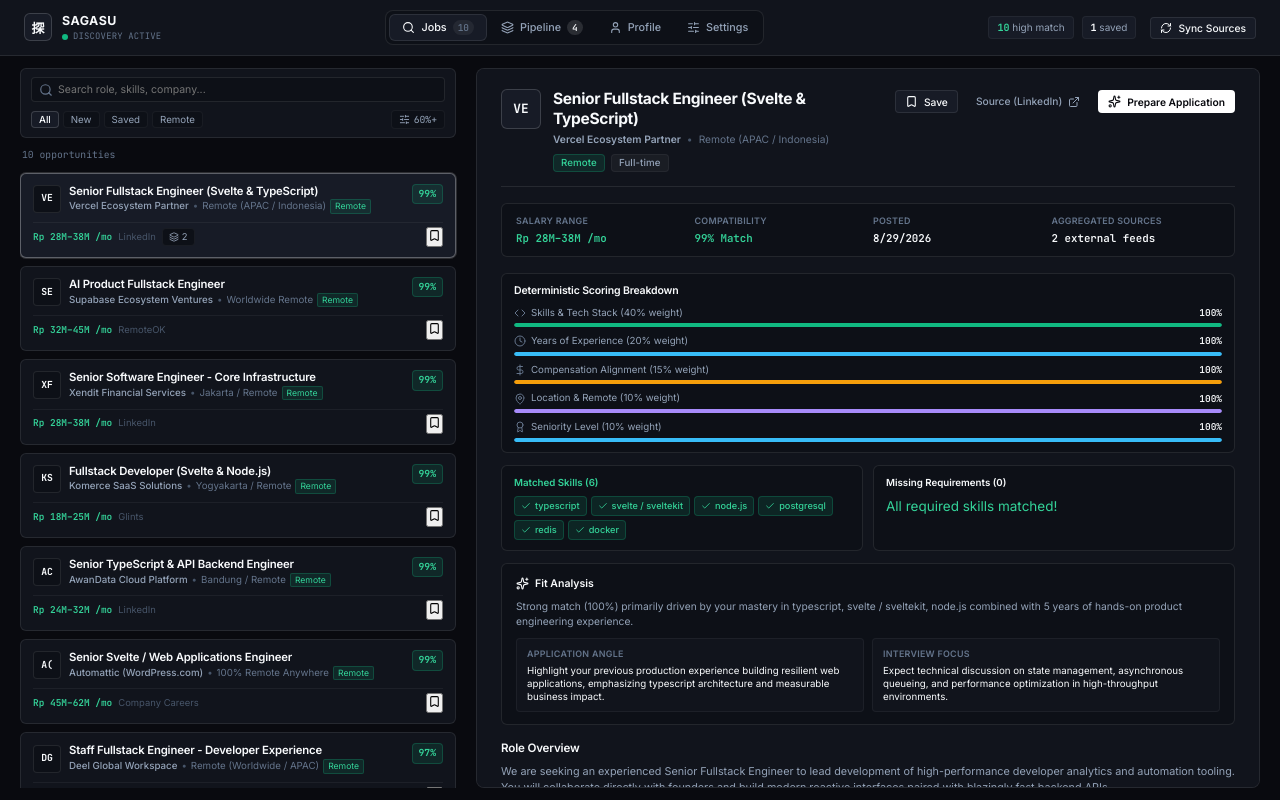
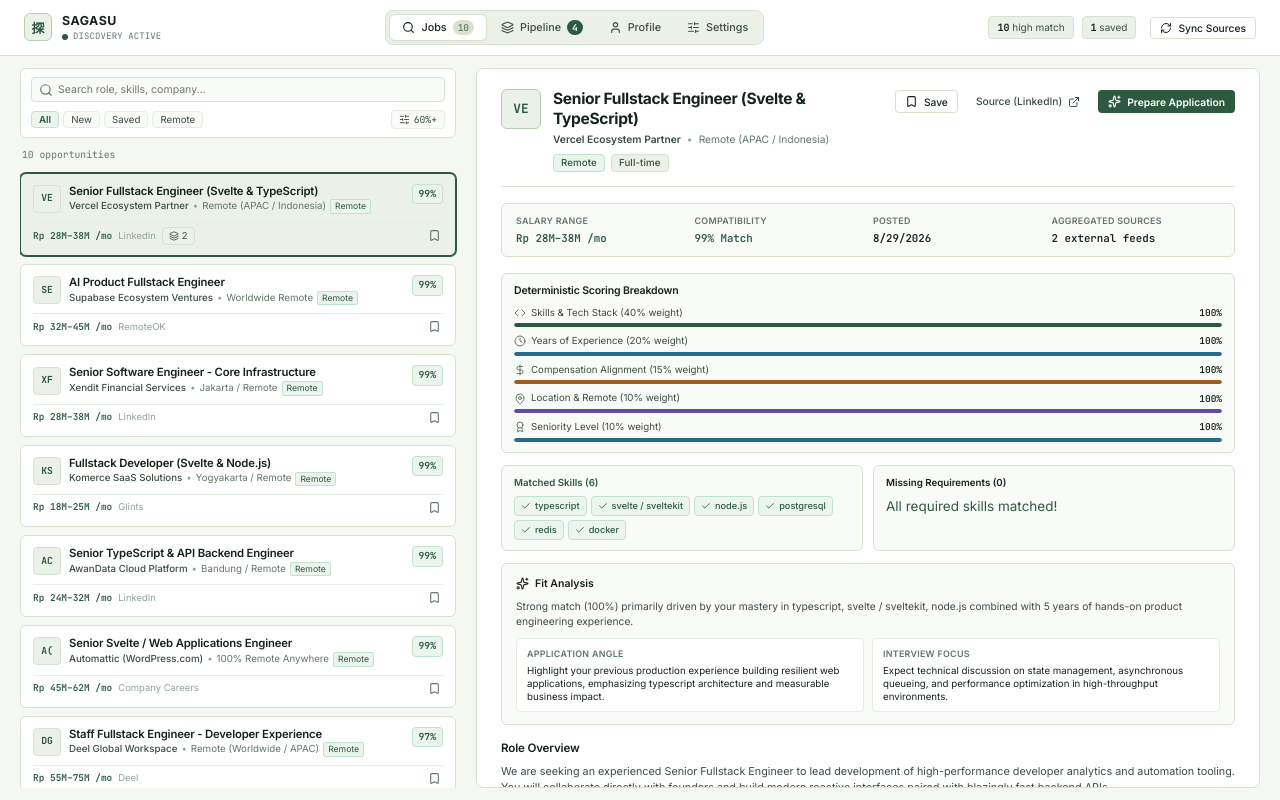
Before and after one commit to christofelkev/sagasu, a Svelte app in the folder apps/web/: page / in a window 1280 px wide. Built offline with nearby package versions, Linux system fonts and the light colour scheme.

Commit message:
feat(web/theme): implement Japanese Matcha light mode design system

```diff
--- a/apps/web/index.html
+++ b/apps/web/index.html
@@ -12,7 +12,7 @@
     <link rel="preconnect" href="https://fonts.gstatic.com" crossorigin>
     <link href="https://fonts.googleapis.com/css2?family=Inter:wght@300;400;500;600;700&family=JetBrains+Mono:wght@400;500;600;700&family=Noto+Sans+JP:wght@400;500;700&family=Outfit:wght@400;500;600;700;800&display=swap" rel="stylesheet">
   </head>
-  <body class="dark-theme">
+  <body class="matcha-theme">
     <div id="app"></div>
     <script type="module" src="/src/main.ts"></script>
   </body>
--- a/apps/web/src/components/layout/Header.svelte
+++ b/apps/web/src/components/layout/Header.svelte
@@ -146,7 +146,7 @@
     font-family: var(--font-jp);
     font-weight: 700;
     font-size: 0.95rem;
-    color: var(--text-primary);
+    color: var(--accent-primary);
   }
 
   .brand-meta {
@@ -177,7 +177,7 @@
   .nav-segment {
     display: flex;
     align-items: center;
-    background: var(--bg-input);
+    background: var(--bg-surface-raised);
     border: 1px solid var(--border-subtle);
     padding: 3px;
     border-radius: var(--radius-md);
@@ -205,22 +205,24 @@
 
   .nav-tab.active {
     color: var(--text-primary);
-    background: var(--bg-surface-raised);
+    background: var(--bg-surface);
     border: 1px solid var(--border-subtle);
+    box-shadow: var(--shadow-sm);
   }
 
   .tab-count {
     font-family: var(--font-mono);
     font-size: 0.7rem;
-    background: rgba(255, 255, 255, 0.06);
+    background: var(--border-subtle);
     color: var(--text-muted);
     padding: 1px 5px;
     border-radius: var(--radius-full);
   }
 
   .tab-count.count-active {
-    color: var(--text-primary);
-    background: rgba(255, 255, 255, 0.12);
+    color: #ffffff;
+    background: var(--accent-primary);
+    font-weight: 600;
   }
 
   .header-actions {
@@ -239,7 +241,7 @@
     font-size: 0.74rem;
     color: var(--text-secondary);
     background: var(--bg-surface-raised);
-    border: 1px solid var(--border-faint);
+    border: 1px solid var(--border-subtle);
     padding: 3px 8px;
     border-radius: var(--radius-xs);
   }
@@ -250,7 +252,7 @@
   }
 
   .text-emerald {
-    color: #34d399 !important;
+    color: var(--accent-emerald);
   }
 
   :global(.spin-icon) {
--- a/apps/web/src/features/applications/ApplicationKanban.svelte
+++ b/apps/web/src/features/applications/ApplicationKanban.svelte
@@ -226,10 +226,10 @@
     border-radius: 50%;
   }
   .col-dot.badge-neutral { background: var(--text-muted); }
-  .col-dot.badge-amber { background: #f59e0b; }
-  .col-dot.badge-cyan { background: #06b6d4; }
-  .col-dot.badge-purple { background: #8b5cf6; }
-  .col-dot.badge-emerald { background: #10b981; }
+  .col-dot.badge-amber { background: var(--accent-amber); }
+  .col-dot.badge-cyan { background: var(--accent-cyan); }
+  .col-dot.badge-purple { background: var(--accent-purple); }
+  .col-dot.badge-emerald { background: var(--accent-emerald); }
 
   .col-name {
     font-size: 0.76rem;
@@ -241,9 +241,10 @@
     font-size: 0.68rem;
     font-family: var(--font-mono);
     color: var(--text-muted);
-    background: var(--bg-input);
+    background: var(--bg-surface-raised);
     padding: 1px 5px;
     border-radius: var(--radius-xs);
+    border: 1px solid var(--border-subtle);
   }
 
   .cards-lane {
@@ -261,6 +262,7 @@
     background: var(--bg-surface);
     border: 1px solid var(--border-subtle);
     border-radius: var(--radius-sm);
+    box-shadow: var(--shadow-sm);
     transition: all var(--transition-fast);
   }
 
@@ -278,7 +280,7 @@
   .company-monogram {
     width: 28px;
     height: 28px;
-    background: var(--bg-input);
+    background: var(--bg-surface-raised);
     border: 1px solid var(--border-subtle);
     border-radius: var(--radius-xs);
     display: flex;
@@ -287,7 +289,7 @@
     font-family: var(--font-mono);
     font-size: 0.72rem;
     font-weight: 700;
-    color: var(--text-primary);
+    color: var(--accent-primary);
     flex-shrink: 0;
   }
 
@@ -325,12 +327,12 @@
   }
 
   .interview-callout {
-    background: rgba(139, 92, 246, 0.1);
-    border: 1px solid rgba(139, 92, 246, 0.25);
+    background: var(--accent-purple-subtle);
+    border: 1px solid var(--accent-purple-border);
     padding: 3px 6px;
     border-radius: var(--radius-xs);
     font-size: 0.68rem;
-    color: #c084fc;
+    color: var(--accent-purple);
     display: flex;
     align-items: center;
     gap: 4px;
--- a/apps/web/src/features/jobs/JobCard.svelte
+++ b/apps/web/src/features/jobs/JobCard.svelte
@@ -112,9 +112,9 @@
   }
 
   .job-item.selected {
-    border-color: rgba(255, 255, 255, 0.3);
+    border-color: var(--accent-primary);
     background: var(--bg-surface-raised);
-    box-shadow: 0 0 0 1px rgba(255, 255, 255, 0.15);
+    box-shadow: 0 0 0 1px var(--accent-primary);
   }
 
   .item-header {
@@ -136,7 +136,7 @@
     width: 28px;
     height: 28px;
     border-radius: var(--radius-xs);
-    background: var(--bg-input);
+    background: var(--bg-surface-raised);
     border: 1px solid var(--border-subtle);
     display: flex;
     align-items: center;
@@ -144,7 +144,7 @@
     font-size: 0.72rem;
     font-weight: 700;
     font-family: var(--font-mono);
-    color: var(--text-primary);
+    color: var(--accent-primary);
     flex-shrink: 0;
   }
 
@@ -208,7 +208,7 @@
 
   .score-high {
     background: var(--accent-emerald-subtle);
-    color: #34d399;
+    color: var(--accent-emerald);
     border: 1px solid var(--accent-emerald-border);
   }
 
@@ -236,7 +236,7 @@
   }
 
   .salary-tag {
-    color: #34d399;
+    color: var(--accent-emerald);
     font-weight: 600;
     font-family: var(--font-mono);
   }
@@ -250,10 +250,28 @@
     align-items: center;
     gap: 3px;
     color: var(--text-secondary);
-    background: var(--bg-input);
+    background: var(--bg-surface-raised);
     padding: 1px 6px;
     border-radius: var(--radius-xs);
-    border: 1px solid var(--border-faint);
+    border: 1px solid var(--border-subtle);
     font-size: 0.7rem;
   }
+
+  .bookmark-btn {
+    background: transparent;
+    border: none;
+    color: var(--text-muted);
+    cursor: pointer;
+    display: flex;
+    align-items: center;
+    justify-content: center;
+    padding: 2px;
+    transition: color var(--transition-fast);
+  }
+  .bookmark-btn:hover {
+    color: var(--text-primary);
+  }
+  .bookmark-btn.saved {
+    color: var(--accent-amber);
+  }
 </style>
--- a/apps/web/src/features/jobs/JobFilters.svelte
+++ b/apps/web/src/features/jobs/JobFilters.svelte
@@ -210,10 +210,10 @@
     border-color: var(--border-subtle);
   }
   .status-chip.active {
-    background: var(--bg-surface-raised);
-    color: var(--text-primary);
-    border-color: var(--border-strong);
-    font-weight: 500;
+    background: var(--accent-emerald-subtle);
+    color: var(--accent-emerald);
+    border-color: var(--accent-emerald-border);
+    font-weight: 600;
   }
 
   .filter-btn {
@@ -268,10 +268,10 @@
   .range-slider::-webkit-slider-thumb {
     -webkit-appearance: none;
     appearance: none;
-    width: 11px;
-    height: 11px;
+    width: 12px;
+    height: 12px;
     border-radius: 50%;
-    background: #ffffff;
+    background: var(--accent-primary);
     cursor: pointer;
   }
 
@@ -308,6 +308,6 @@
   }
 
   .text-emerald {
-    color: #34d399;
+    color: var(--accent-emerald);
   }
 </style>
--- a/apps/web/src/features/jobs/JobList.svelte
+++ b/apps/web/src/features/jobs/JobList.svelte
@@ -284,7 +284,7 @@
     font-size: 0.95rem;
     font-weight: 700;
     font-family: var(--font-mono);
-    color: var(--text-primary);
+    color: var(--accent-primary);
     flex-shrink: 0;
   }
 
@@ -326,9 +326,12 @@
   }
 
   .btn-highlight {
-    background: #ffffff;
-    color: #090a0f;
+    background: var(--accent-primary);
+    color: #ffffff;
     font-weight: 600;
+  }
+  .btn-highlight:hover {
+    background: #234731;
   }
 
   .quick-summary-bar {
@@ -411,5 +414,5 @@
     font-size: 0.8rem;
   }
 
-  .text-emerald { color: #34d399; }
+  .text-emerald { color: var(--accent-emerald); }
 </style>
--- a/apps/web/src/features/jobs/MatchBreakdownCard.svelte
+++ b/apps/web/src/features/jobs/MatchBreakdownCard.svelte
@@ -224,10 +224,10 @@
     transition: width 0.3s ease;
   }
 
-  .bar-emerald { background: #10b981; }
-  .bar-cyan { background: #38bdf8; }
-  .bar-amber { background: #f59e0b; }
-  .bar-purple { background: #a78bfa; }
+  .bar-emerald { background: var(--accent-emerald); }
+  .bar-cyan { background: var(--accent-cyan); }
+  .bar-amber { background: var(--accent-amber); }
+  .bar-purple { background: var(--accent-purple); }
 
   .skills-diff-section {
     display: grid;
@@ -269,7 +269,7 @@
   .tag-matched {
     background: var(--accent-emerald-subtle);
     border: 1px solid var(--accent-emerald-border);
-    color: #34d399;
+    color: var(--accent-emerald);
   }
 
   .tag-missing {
@@ -337,7 +337,7 @@
     line-height: 1.35;
   }
 
-  .text-emerald { color: #34d399; }
+  .text-emerald { color: var(--accent-emerald); }
   .text-faint { color: var(--text-faint); font-size: 0.7rem; }
 
   @media (max-width: 640px) {
--- a/apps/web/src/features/jobs/MatchScoreBadge.svelte
+++ b/apps/web/src/features/jobs/MatchScoreBadge.svelte
@@ -53,7 +53,7 @@
 
   .ring-bg {
     fill: none;
-    stroke: rgba(255, 255, 255, 0.08);
+    stroke: var(--border-subtle);
   }
 
   .ring-progress {
@@ -68,22 +68,22 @@
     align-items: baseline;
     justify-content: center;
     font-family: var(--font-mono);
-    font-weight: 600;
+    font-weight: 700;
     line-height: 1;
   }
 
-  /* Color Schemes without cheesy neon glows */
-  .score-emerald .ring-progress { stroke: #10b981; }
-  .score-emerald .score-text { color: #34d399; }
+  /* Color Schemes */
+  .score-emerald .ring-progress { stroke: var(--accent-emerald); }
+  .score-emerald .score-text { color: var(--accent-emerald); }
 
-  .score-cyan .ring-progress { stroke: #38bdf8; }
-  .score-cyan .score-text { color: #38bdf8; }
+  .score-cyan .ring-progress { stroke: var(--accent-cyan); }
+  .score-cyan .score-text { color: var(--accent-cyan); }
 
-  .score-amber .ring-progress { stroke: #f59e0b; }
-  .score-amber .score-text { color: #fbbf24; }
+  .score-amber .ring-progress { stroke: var(--accent-amber); }
+  .score-amber .score-text { color: var(--accent-amber); }
 
-  .score-rose .ring-progress { stroke: #f43f5e; }
-  .score-rose .score-text { color: #fb7185; }
+  .score-rose .ring-progress { stroke: var(--accent-rose); }
+  .score-rose .score-text { color: var(--accent-rose); }
 
   /* Sizes */
   .size-sm .score-number { font-size: 0.7rem; }
--- a/apps/web/src/features/preferences/PreferencesView.svelte
+++ b/apps/web/src/features/preferences/PreferencesView.svelte
@@ -296,8 +296,8 @@
 
   .source-adapter-row {
     padding: 10px 12px;
-    background: var(--bg-input);
-    border: 1px solid var(--border-faint);
+    background: var(--bg-surface-raised);
+    border: 1px solid var(--border-subtle);
     border-radius: var(--radius-sm);
     display: flex;
     align-items: center;
@@ -338,8 +338,8 @@
   }
 
   .query-preview-box {
-    background: var(--bg-input);
-    border: 1px solid var(--border-faint);
+    background: var(--bg-surface-raised);
+    border: 1px solid var(--border-subtle);
     border-radius: var(--radius-sm);
     padding: 10px 12px;
     display: flex;
@@ -375,7 +375,7 @@
     width: 4px;
     height: 4px;
     border-radius: 50%;
-    background: #34d399;
+    background: var(--accent-emerald);
   }
 
   .keywords-field {
--- a/apps/web/src/features/prepare/ApplicationStudioModal.svelte
+++ b/apps/web/src/features/prepare/ApplicationStudioModal.svelte
@@ -448,7 +448,7 @@
 
   .nav-tab.active {
     color: var(--text-primary);
-    border-bottom-color: #ffffff;
+    border-bottom-color: var(--accent-primary);
     font-weight: 600;
   }
 
@@ -521,7 +521,7 @@
     width: 20px;
     height: 20px;
     border-radius: 50%;
-    background: var(--bg-input);
+    background: var(--bg-surface-raised);
     border: 1px solid var(--border-subtle);
     color: var(--text-secondary);
     display: flex;
@@ -550,7 +550,8 @@
     flex-direction: column;
     gap: 8px;
     background: var(--bg-input);
-    border: 1px solid var(--border-faint);
+    border: 1px solid var(--border-subtle);
+    border-radius: var(--radius-sm);
   }
 
   .qa-question-row {
@@ -594,6 +595,7 @@
     background: var(--bg-surface);
     padding: 5px 8px;
     border-radius: var(--radius-xs);
+    border: 1px solid var(--border-faint);
   }
 
   .rat-label {
@@ -633,7 +635,7 @@
     display: flex;
     align-items: center;
     justify-content: center;
-    color: #34d399;
+    color: var(--accent-emerald);
     flex-shrink: 0;
   }
 
--- a/apps/web/src/features/profile/CVUploadModal.svelte
+++ b/apps/web/src/features/profile/CVUploadModal.svelte
@@ -301,7 +301,7 @@
   .notice-title {
     font-size: 0.76rem;
     font-weight: 600;
-    color: #34d399;
+    color: var(--accent-emerald);
     display: block;
   }
 
@@ -337,7 +337,7 @@
     display: inline-flex;
     align-items: center;
     gap: 4px;
-    background: var(--bg-input);
+    background: var(--bg-surface-raised);
     color: var(--text-primary);
     border: 1px solid var(--border-subtle);
     padding: 2px 7px;
--- a/apps/web/src/index.css
+++ b/apps/web/src/index.css
@@ -1,4 +1,4 @@
-/* SAGASU 探す — Clean Minimalist Design System */
+/* SAGASU 探す — Japanese Minimalist Matcha Light Design System */
 @import url('https://fonts.googleapis.com/css2?family=Inter:wght@300;400;500;600;700&family=JetBrains+Mono:wght@400;500;600&family=Noto+Sans+JP:wght@400;500;700&display=swap');
 
 :root {
@@ -7,47 +7,47 @@
   --font-mono: 'JetBrains Mono', ui-monospace, SFMono-Regular, Menlo, monospace;
   --font-jp: 'Noto Sans JP', 'Inter', sans-serif;
 
-  /* Surfaces & Canvas (Dark Slate / Charcoal Theme) */
-  --bg-canvas: #090a0f;
-  --bg-surface: #11141c;
-  --bg-surface-raised: #171b26;
-  --bg-surface-hover: #1e2332;
-  --bg-input: #0d1017;
-  --bg-glass: rgba(17, 20, 28, 0.85);
+  /* Surfaces & Canvas (Japanese Matcha Light Theme) */
+  --bg-canvas: #f5f7f2;          /* Soft Japanese tea paper / pale matcha cream */
+  --bg-surface: #ffffff;         /* Crisp porcelain white card surface */
+  --bg-surface-raised: #ebf1e8;  /* Matcha milk / light sage wash */
+  --bg-surface-hover: #e0e9dc;   /* Deeper matcha mist on hover */
+  --bg-input: #f9fbf8;           /* Light organic linen input background */
+  --bg-glass: rgba(255, 255, 255, 0.92);
 
   /* Borders & Dividers */
-  --border-faint: rgba(255, 255, 255, 0.05);
-  --border-subtle: rgba(255, 255, 255, 0.09);
-  --border-strong: rgba(255, 255, 255, 0.16);
-  --border-focus: rgba(255, 255, 255, 0.35);
+  --border-faint: #e6ede2;
+  --border-subtle: #d7e2d1;
+  --border-strong: #b8ccaf;
+  --border-focus: #2d5a3f;       /* Ceremonial matcha green */
 
-  /* Text & Hierarchy */
-  --text-primary: #f8fafc;
-  --text-secondary: #94a3b8;
-  --text-muted: #64748b;
-  --text-faint: #475569;
+  /* Text & Hierarchy (Deep forest bark / tea soot - ultra crisp readability) */
+  --text-primary: #15241b;       /* Dark rich matcha black */
+  --text-secondary: #3b4e41;     /* Deep foliage charcoal */
+  --text-muted: #627768;         /* Moss grey */
+  --text-faint: #90a596;         /* Pale sage */
 
-  /* Restrained Accents */
-  --accent-primary: #f8fafc;
-  --accent-emerald: #10b981;
-  --accent-emerald-subtle: rgba(16, 185, 129, 0.12);
-  --accent-emerald-border: rgba(16, 185, 129, 0.25);
+  /* Matcha Accents */
+  --accent-primary: #2d5a3f;     /* Deep Ceremonial Matcha Green */
+  --accent-emerald: #2d5a3f;     /* Matcha leaf */
+  --accent-emerald-subtle: #ebf5ee;
+  --accent-emerald-border: #bfe3cc;
 
-  --accent-cyan: #38bdf8;
-  --accent-cyan-subtle: rgba(56, 189, 248, 0.12);
-  --accent-cyan-border: rgba(56, 189, 248, 0.25);
+  --accent-cyan: #266b8c;        /* Indigo stream */
+  --accent-cyan-subtle: #eaf4f8;
+  --accent-cyan-border: #bce0ef;
 
-  --accent-amber: #f59e0b;
-  --accent-amber-subtle: rgba(245, 158, 11, 0.12);
-  --accent-amber-border: rgba(245, 158, 11, 0.25);
+  --accent-amber: #a25c1b;       /* Hojicha roasted tea */
+  --accent-amber-subtle: #fdf5ec;
+  --accent-amber-border: #fadbb4;
 
-  --accent-rose: #f43f5e;
-  --accent-rose-subtle: rgba(244, 63, 94, 0.12);
-  --accent-rose-border: rgba(244, 63, 94, 0.25);
+  --accent-rose: #be3249;        /* Umeboshi plum */
+  --accent-rose-subtle: #fdf0f2;
+  --accent-rose-border: #f8c2cb;
 
-  --accent-purple: #a78bfa;
-  --accent-purple-subtle: rgba(167, 139, 250, 0.12);
-  --accent-purple-border: rgba(167, 139, 250, 0.25);
+  --accent-purple: #634ba1;
+  --accent-purple-subtle: #f4f0fa;
+  --accent-purple-border: #dcd0f3;
 
   /* Radii */
   --radius-xs: 4px;
@@ -57,11 +57,11 @@
   --radius-xl: 16px;
   --radius-full: 9999px;
 
-  /* Shadows (Subtle, Clean) */
-  --shadow-sm: 0 1px 2px rgba(0, 0, 0, 0.4);
-  --shadow-md: 0 4px 12px rgba(0, 0, 0, 0.45);
-  --shadow-lg: 0 12px 32px rgba(0, 0, 0, 0.6);
-  --shadow-modal: 0 20px 48px -8px rgba(0, 0, 0, 0.8), 0 0 0 1px rgba(255, 255, 255, 0.08);
+  /* Shadows (Subtle, Clean Organic Shadows) */
+  --shadow-sm: 0 1px 3px rgba(35, 60, 42, 0.05);
+  --shadow-md: 0 4px 14px rgba(35, 60, 42, 0.08);
+  --shadow-lg: 0 12px 28px rgba(35, 60, 42, 0.12);
+  --shadow-modal: 0 20px 48px -8px rgba(21, 36, 27, 0.25), 0 0 0 1px rgba(35, 60, 42, 0.08);
 
   /* Transitions */
   --transition-fast: 0.12s ease;
@@ -161,38 +161,38 @@
 
 .badge-emerald {
   background: var(--accent-emerald-subtle);
-  color: #34d399;
+  color: var(--accent-emerald);
   border: 1px solid var(--accent-emerald-border);
 }
 
 .badge-cyan {
   background: var(--accent-cyan-subtle);
-  color: #38bdf8;
+  color: var(--accent-cyan);
   border: 1px solid var(--accent-cyan-border);
 }
 
 .badge-amber {
   background: var(--accent-amber-subtle);
-  color: #fbbf24;
+  color: var(--accent-amber);
   border: 1px solid var(--accent-amber-border);
 }
 
 .badge-rose {
   background: var(--accent-rose-subtle);
-  color: #fb7185;
+  color: var(--accent-rose);
   border: 1px solid var(--accent-rose-border);
 }
 
 .badge-purple {
   background: var(--accent-purple-subtle);
-  color: #c084fc;
+  color: var(--accent-purple);
   border: 1px solid var(--accent-purple-border);
 }
 
 .badge-neutral {
-  background: rgba(255, 255, 255, 0.04);
+  background: var(--bg-surface-raised);
   color: var(--text-secondary);
-  border: 1px solid var(--border-faint);
+  border: 1px solid var(--border-subtle);
 }
 
 /* Button System (High-Craft Precision) */
@@ -213,34 +213,34 @@
 }
 
 .btn-primary {
-  background: #ffffff;
-  color: #090a0f;
+  background: var(--accent-primary);
+  color: #ffffff;
   font-weight: 600;
 }
 .btn-primary:hover {
-  background: #e2e8f0;
+  background: #234731;
 }
 .btn-primary:active {
-  background: #cbd5e1;
+  background: #1a3625;
 }
 
 .btn-secondary {
-  background: var(--bg-surface-raised);
+  background: var(--bg-surface);
   color: var(--text-primary);
   border: 1px solid var(--border-subtle);
 }
 .btn-secondary:hover {
-  background: var(--bg-surface-hover);
+  background: var(--bg-surface-raised);
   border-color: var(--border-strong);
 }
 
 .btn-emerald {
-  background: #10b981;
+  background: var(--accent-emerald);
   color: #ffffff;
   font-weight: 600;
 }
 .btn-emerald:hover {
-  background: #059669;
+  background: #234731;
 }
 
 .btn-ghost {
@@ -248,7 +248,7 @@
   color: var(--text-secondary);
 }
 .btn-ghost:hover {
-  background: rgba(255, 255, 255, 0.05);
+  background: var(--bg-surface-raised);
   color: var(--text-primary);
 }
 
@@ -300,7 +300,7 @@
 .modal-backdrop {
   position: fixed;
   inset: 0;
-  background: rgba(4, 5, 8, 0.75);
+  background: rgba(21, 36, 27, 0.45);
   backdrop-filter: blur(4px);
   -webkit-backdrop-filter: blur(4px);
   z-index: 1000;
@@ -368,6 +368,7 @@
   border: 1px solid var(--border-subtle);
   border-radius: var(--radius-md);
   padding: 20px 24px;
+  box-shadow: var(--shadow-sm);
 }
 
 @media (max-width: 1024px) {
```
